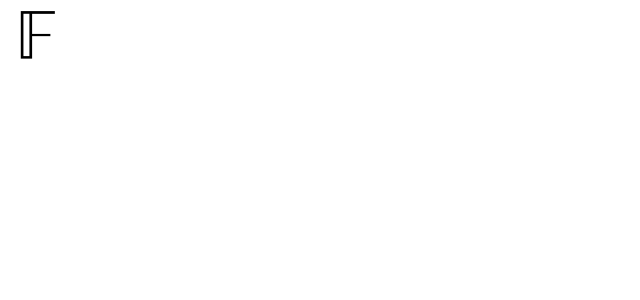
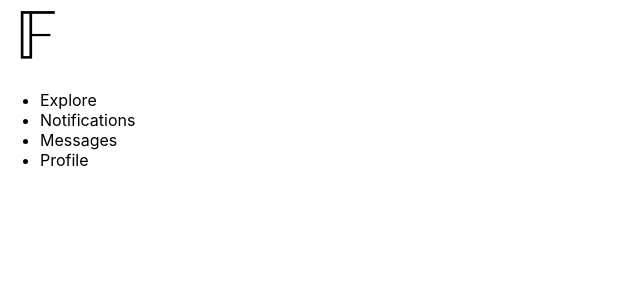
Before and after one commit to forrestmorrison/f, a React (Create React App) app in the folder client/: page / in a window 1280 px wide. Shown: the top 300 px of the page, without its empty margins (0-640 px from the left). Built offline with nearby package versions, Linux system fonts and the light colour scheme.

Commit message:
added menu items to Nav

```diff
--- a/client/src/components/Nav.js
+++ b/client/src/components/Nav.js
@@ -4,6 +4,12 @@ const Nav = () => {
   return (
     <div className='nav'>
       <img src={FLogo} alt='' className='f-logo'/>
+      <ul>
+        <li>Explore</li>
+        <li>Notifications</li>
+        <li>Messages</li>
+        <li>Profile</li>
+      </ul>
     </div>
   )
 }
```
